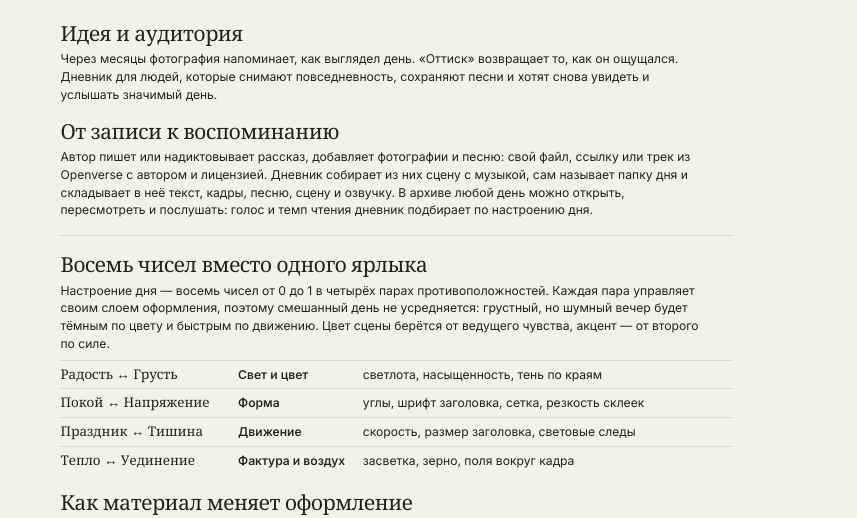
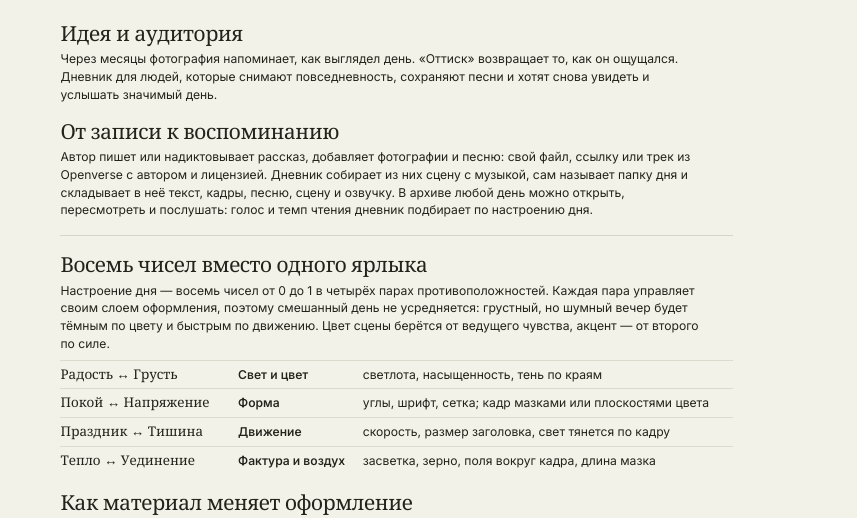
Before and after one commit to abilkhayrbigali-design/omarches, a plain HTML site: page tools/description.html in a window 1280 px wide. Shown: the part 220-738 px from the top of the page, without its empty margins (0-857 px from the left). Drawn offline with Linux system fonts and the light colour scheme.

Commit message:
Описания: почему работает каждый приём, проверка за две минуты, сайт на Vercel
В приёмах для каждого правила указано, когда оно включается, почему передаёт
ощущение и на какую работу опирается; референсов стало семь. В README
добавлены пять шагов быстрой проверки и раздел о публикации сайта.
Пересняты примеры и одностраничное описание.

Co-Authored-By: Claude Fable 5.2 <noreply@anthropic.com>

```diff
--- a/tools/description.html
+++ b/tools/description.html
@@ -64,9 +64,9 @@
     <p>Настроение дня — восемь чисел от 0 до 1 в четырёх парах противоположностей. Каждая пара управляет своим слоем оформления, поэтому смешанный день не усредняется: грустный, но шумный вечер будет тёмным по цвету и быстрым по движению. Цвет сцены берётся от ведущего чувства, акцент — от второго по силе.</p>
     <table>
       <tr><td>Радость ↔ Грусть</td><td>Свет и цвет</td><td>светлота, насыщенность, тень по краям</td></tr>
-      <tr><td>Покой ↔ Напряжение</td><td>Форма</td><td>углы, шрифт заголовка, сетка, резкость склеек</td></tr>
-      <tr><td>Праздник ↔ Тишина</td><td>Движение</td><td>скорость, размер заголовка, световые следы</td></tr>
-      <tr><td>Тепло ↔ Уединение</td><td>Фактура и воздух</td><td>засветка, зерно, поля вокруг кадра</td></tr>
+      <tr><td>Покой ↔ Напряжение</td><td>Форма</td><td>углы, шрифт, сетка; кадр мазками или плоскостями цвета</td></tr>
+      <tr><td>Праздник ↔ Тишина</td><td>Движение</td><td>скорость, размер заголовка, свет тянется по кадру</td></tr>
+      <tr><td>Тепло ↔ Уединение</td><td>Фактура и воздух</td><td>засветка, зерно, поля вокруг кадра, длина мазка</td></tr>
     </table>
   </section>
   <section>
```
Also changed, not shown: submission/examples/archive.jpg, submission/examples/cake.jpg, submission/examples/lake.jpg, submission/examples/maple.jpg, submission/examples/office.jpg, submission/examples/rain.jpg, submission/examples/site-archive.jpg, submission/examples/site-day-cake.jpg, submission/examples/site-day-office.jpg, 7 other files.
